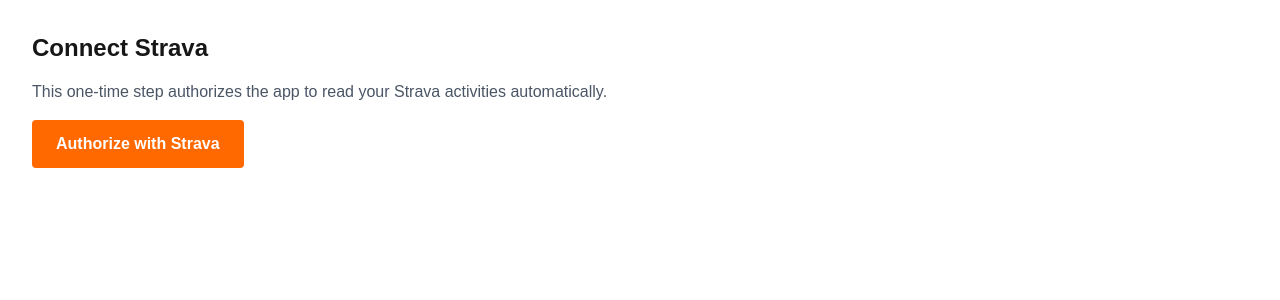
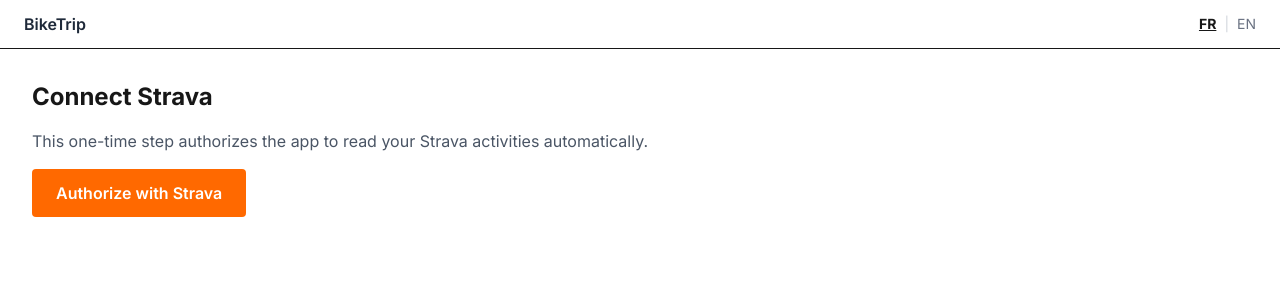
Before and after one commit to alexbugnard/orbiterra_prod, a Next.js app: page /admin/connect-strava in a window 1280 px wide. Shown: the top 300 px of the page. Built offline with nearby package versions, Linux system fonts and the light colour scheme; no server answers.

Commit message:
feat: add language switcher and global layout

```diff
--- a/app/layout.tsx
+++ b/app/layout.tsx
@@ -1,33 +1,34 @@
-import type { Metadata } from "next";
-import { Geist, Geist_Mono } from "next/font/google";
-import "./globals.css";
+import type { Metadata } from 'next'
+import { Inter } from 'next/font/google'
+import './globals.css'
+import { LanguageSwitcher } from '@/components/LanguageSwitcher'
+import Link from 'next/link'
+import { NextIntlClientProvider } from 'next-intl'
+import { getLocale, getMessages } from 'next-intl/server'
 
-const geistSans = Geist({
-  variable: "--font-geist-sans",
-  subsets: ["latin"],
-});
-
-const geistMono = Geist_Mono({
-  variable: "--font-geist-mono",
-  subsets: ["latin"],
-});
+const inter = Inter({ subsets: ['latin'] })
 
 export const metadata: Metadata = {
-  title: "Create Next App",
-  description: "Generated by create next app",
-};
+  title: 'BikeTrip Tracker',
+}
 
-export default function RootLayout({
-  children,
-}: Readonly<{
-  children: React.ReactNode;
-}>) {
+export default async function RootLayout({ children }: { children: React.ReactNode }) {
+  const locale = await getLocale()
+  const messages = await getMessages()
+
   return (
-    <html
-      lang="en"
-      className={`${geistSans.variable} ${geistMono.variable} h-full antialiased`}
-    >
-      <body className="min-h-full flex flex-col">{children}</body>
+    <html lang={locale}>
+      <body className={inter.className}>
+        <NextIntlClientProvider messages={messages}>
+          <header className="flex items-center justify-between px-6 py-3 border-b bg-white">
+            <Link href="/" className="font-semibold text-gray-800">
+              BikeTrip
+            </Link>
+            <LanguageSwitcher />
+          </header>
+          {children}
+        </NextIntlClientProvider>
+      </body>
     </html>
-  );
+  )
 }
--- /dev/null
+++ b/components/LanguageSwitcher.tsx
@@ -0,0 +1,36 @@
+'use client'
+
+import { useRouter } from 'next/navigation'
+import { useLocale } from 'next-intl'
+
+export function LanguageSwitcher() {
+  const locale = useLocale()
+  const router = useRouter()
+
+  async function switchLocale(next: string) {
+    await fetch('/api/locale', {
+      method: 'POST',
+      headers: { 'Content-Type': 'application/json' },
+      body: JSON.stringify({ locale: next }),
+    })
+    router.refresh()
+  }
+
+  return (
+    <div className="flex gap-2 text-sm">
+      <button
+        onClick={() => switchLocale('fr')}
+        className={locale === 'fr' ? 'font-bold underline' : 'text-gray-500 hover:text-gray-800'}
+      >
+        FR
+      </button>
+      <span className="text-gray-300">|</span>
+      <button
+        onClick={() => switchLocale('en')}
+        className={locale === 'en' ? 'font-bold underline' : 'text-gray-500 hover:text-gray-800'}
+      >
+        EN
+      </button>
+    </div>
+  )
+}
```
